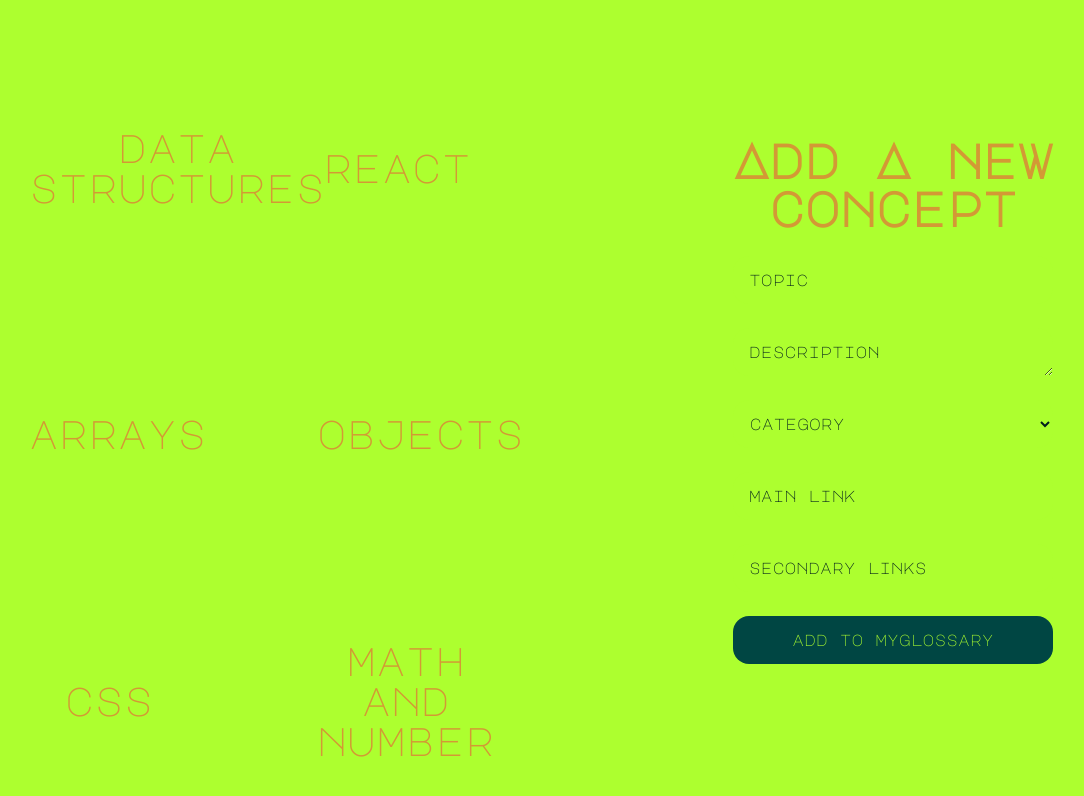
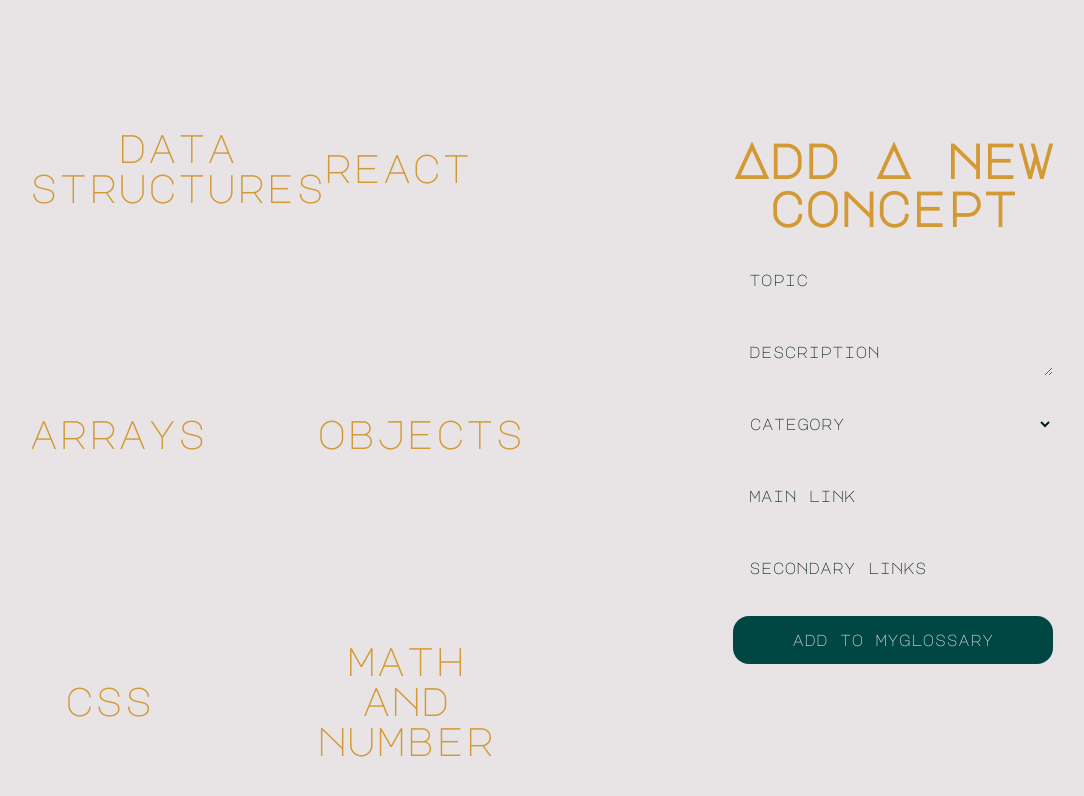
Before and after one commit to SergioCamachoA/myglossary, a React (Create React App) app: page / in a window 1280 px wide. Shown: the top 796 px of the page, without its empty margins (67-1151 px from the left). Built offline with nearby package versions, Linux system fonts and the light colour scheme.

Commit message:
background changed back

```diff
--- a/src/styles/NewGloss.css
+++ b/src/styles/NewGloss.css
@@ -7,14 +7,14 @@
 
 body {
   color: #d39935;
-  background-color: greenyellow;
+  background-color: #e8e4e6;
   font-family: "Major Mono Display", monospace;
 }
 
 nav {
   width: 5vw;
   height: 100vh;
-  background-color: greenyellow;
+  background-color: #e8e4e6;
   display: -webkit-box;
   display: -ms-flexbox;
   display: flex;
@@ -156,7 +156,7 @@
 
 .first-section .list-of-most a {
   text-decoration: none;
-  color: greenyellow;
+  color: #e8e4e6;
   -webkit-transition: 300ms;
   transition: 300ms;
 }
@@ -177,7 +177,7 @@
   -webkit-box-align: center;
       -ms-flex-align: center;
           align-items: center;
-  background-color: greenyellow;
+  background-color: #e8e4e6;
   -webkit-perspective: 1000px;
           perspective: 1000px;
 }
@@ -229,7 +229,7 @@
   width: 25vw;
   height: 6vh;
   font-size: medium;
-  background-color: greenyellow;
+  background-color: #e8e4e6;
   border-radius: 1rem;
   padding: 2vh;
   margin-top: 3vh;
@@ -247,7 +247,7 @@
   -webkit-box-shadow: none;
           box-shadow: none;
   background-color: #004643;
-  color: greenyellow;
+  color: #e8e4e6;
   font-size: 2vh;
 }
 
--- a/src/styles/NewGloss.scss
+++ b/src/styles/NewGloss.scss
@@ -4,8 +4,7 @@
 $color-four: #004643;
 $color-five: #f9bc60;
 
-// $background: #e8e4e6;
-$background: greenyellow;
+$background: #e8e4e6;
 // $background: #001e1d;
 
 $main-font: "Major Mono Display", monospace;
```
Also changed, not shown: 1 other file (tests, documents, lock files or other folders).
